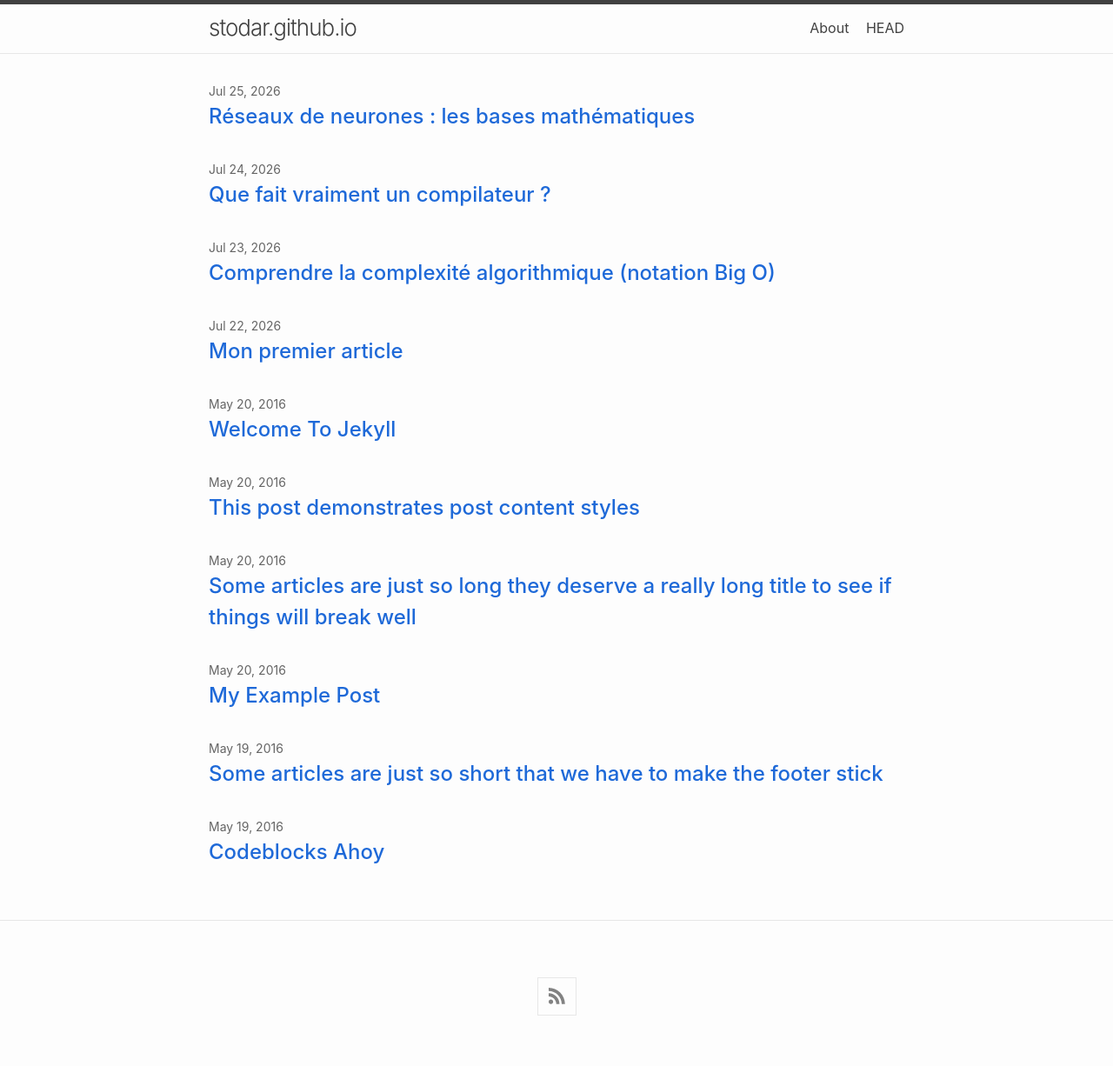
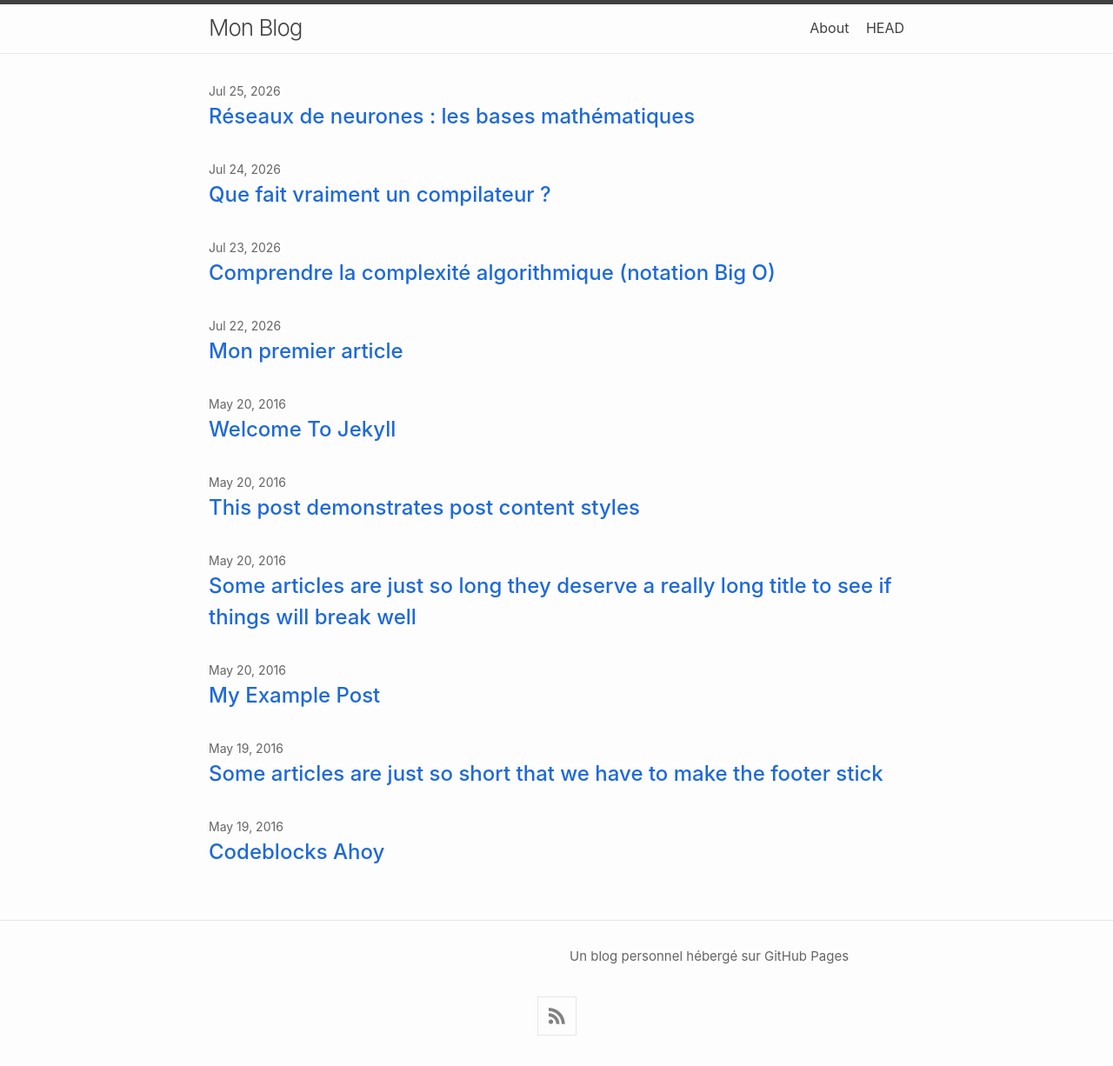
Before and after one commit to stodar/stodar.github.io, a Jekyll site: the page built from index.md, in a window 1280 px wide. Shown: the whole page at 87% size. Built offline with Jekyll 4.4.1, drawn with Linux system fonts in a browser that asks for light colours; nearby versions of some CDN libraries; before the commit the page ends 1204 px from its top, so only the background shows below that; some of the changed lines change nothing that is shown.

Commit message:
Update _config.yml

```diff
--- a/_config.yml
+++ b/_config.yml
@@ -1,92 +1,22 @@
-# Site-wide settings
-# ------------------
-#
-# title: Your awesome title
-#
-# author:
-#   name: GitHub User
-#   email: your-email@domain.com
-#
-# The `>` after `description:` means to ignore line-breaks until next key. If
-#   you wish to omit the line-break after the end of text, use `>-` instead.
-# description: >
-#   Write an awesome description for your new site here. You can edit this line
-#   in _config.yml. It will appear in your document head meta (for Google search
-#   results) and in your feed.xml site description.
+title: Mon Blog
+description: Un blog personnel hébergé sur GitHub Pages
+author: DARDAR SAAD
+baseurl: ""
+url: "https://stodar.github.io"
 
+theme: minima
+markdown: kramdown
 
-# Build settings
-# --------------
-#
-# If you wish to use the gem-version of Minima with or without a Gemfile, use
-#   the following setting:
-# theme: minima
-#
-# **OR** if you wish to use the theme directly from the GitHub repository by
-#   bypassing a Gemfile, use the following setting instead.
-#   It is best that you lock to a particular commit and update if upstream changes
-#   do not affect your site adversely.
-# remote_theme: jekyll/minima@d4d779a
-#
-# Minima requires the following plugins:
-# plugins:
-#  - jekyll-feed
-#  - jekyll-seo-tag
-#
-# Uncomment the following setting if you wish to disable deprecation warnings
-#   from newer versions of sass converter. Adapt as required.
-# sass:
-#   quiet_deps: true
-#   silence_deprecations: [import]
+plugins:
+  - jekyll-feed
 
+minima:
+  skin: classic
 
-# Minima-specific settings (applicable to Minima v3 and above only)
-# -----------------------------------------------------------------
-#
-#  *All described config keys below should be nested under the top-level
-#   `minima` key.*
-#
-# minima:
-#   Minima skin selection. Available skins are:
-#     * classic            Default, light color scheme.
-#     * dark               Dark variant of the classic skin.
-#     * auto               Adaptive skin based on the classic and dark skins.
-#     * solarized-light    Light variant of solarized color scheme.
-#     * solarized-dark     Dark variant of solarized color scheme.
-#     * solarized          Adaptive skin for solarized color scheme skins.
-#   skin: auto
-#
-#   Specific pages for site navigation.
-#     If you wish to link only specific pages in the site-navigation, use this
-#     and list the `path` property (as represented via Liquid) of the pages in
-#     the order they should be rendered.
-#   nav_pages:
-#     - about.md
-#
-#   Set to `true` to show excerpts on the homepage.
-#   show_excerpts: false
-#
-#   Minima date format.
-#     The default value is "%b %d, %Y" (e.g. Nov 14, 2023).
-#     Refer to https://shopify.github.io/liquid/filters/date/ for valid values
-#   date_format: "%b-%d-%Y"
-#
-#   Social Media Links.
-#     Renders icons via Font Awesome Free webfonts CDN, based on ordered list of
-#     entries. Valid entry keys:
-#       * title    Tooltip rendered on hovering over icon.
-#       * icon     Font Awesome icon id. `github` corresponds to `fa-github`.
-#       * url      Full URL of social profile.
-#   social_links:
-#     - title: Minima Theme repository at GitHub
-#       icon: github
-#       url: "https://github.com/jekyll/minima"
-#     - title: Jekyll at X (formerly Twitter)
-#       icon: x-twitter
-#       url: "https://x.com/jekyllrb"
-#
-#   Hide syndication feed subscription link.
-#     RSS / Atom feed link is always rendered as the last item of social-links
-#     list. Set below key to `true` to not have the link to feed rendered as
-#     part of social-links list.
-#   hide_site_feed_link: false
+# Génère automatiquement /blog/mon-article/ pour chaque post
+permalink: /blog/:title/
+
+exclude:
+  - README.md
+  - Gemfile
+  - Gemfile.lock
```
